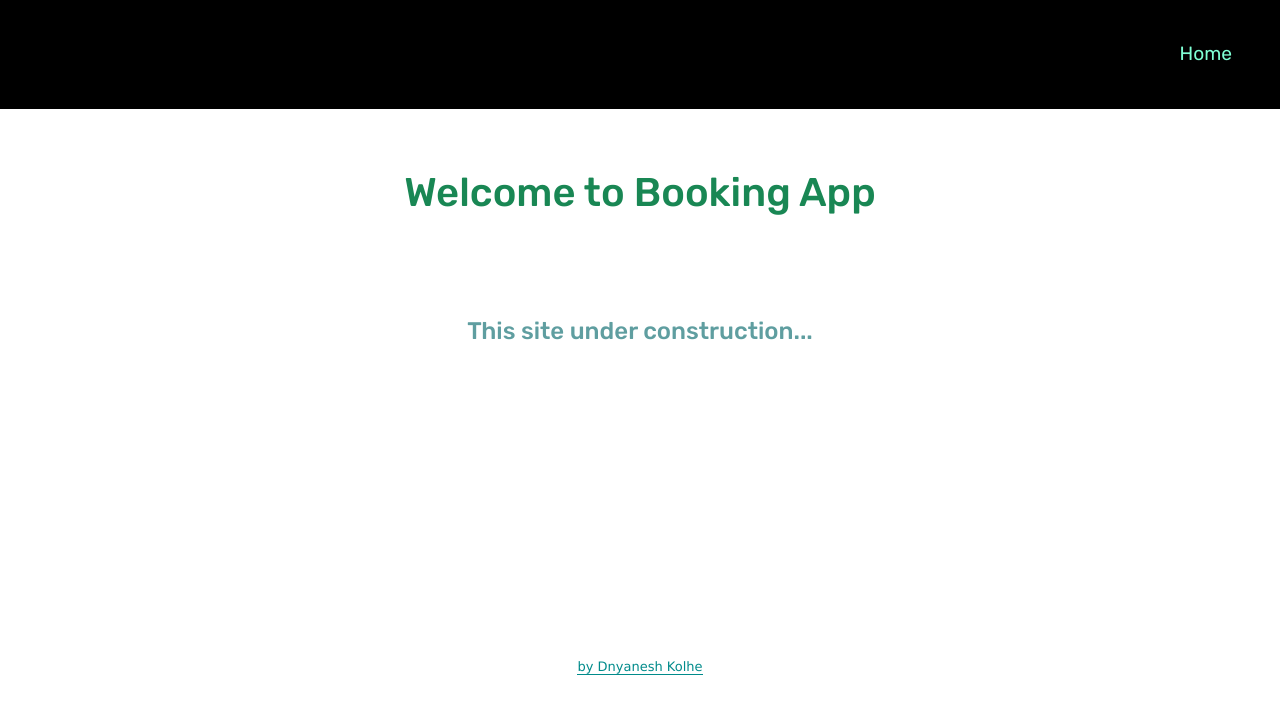
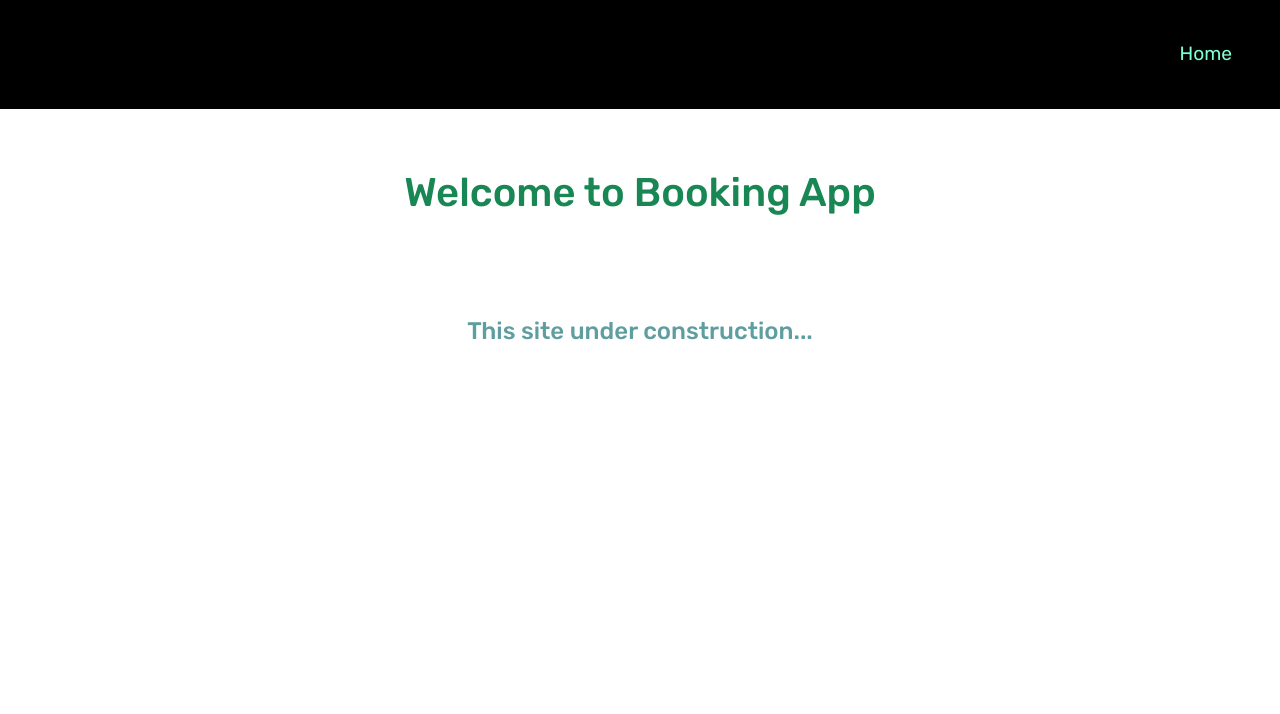
Before and after one commit to dnyanesh2408/Booking-App, a plain HTML site: page index.html in a window 1280 px wide. Drawn offline with nearby package versions, Linux system fonts and the light colour scheme.

Commit message:
Update index.html

```diff
--- a/index.html
+++ b/index.html
@@ -32,10 +32,10 @@
 <br>
 <br>
 <br>
-        <div id="footer">
+<!--         <div id="footer">
+            <p class="p-1 m-1 text-center"><a href="https://dnyaneshkolhe.in/">by Dnyanesh Kolhe</a></p>
+        </div> -->
 
-            <p class="p-1 m-1 text-center"><a href="https://dnyaneshkolhe.in/">by Dnyanesh Kolhe</a></p>
-        </div>
         <script src="https://cdn.jsdelivr.net/npm/bootstrap@5.3.0-alpha1/dist/js/bootstrap.bundle.min.js" integrity="sha384-w76AqPfDkMBDXo30jS1Sgez6pr3x5MlQ1ZAGC+nuZB+EYdgRZgiwxhTBTkF7CXvN" crossorigin="anonymous"></script>
 </body>
 </html>
```
